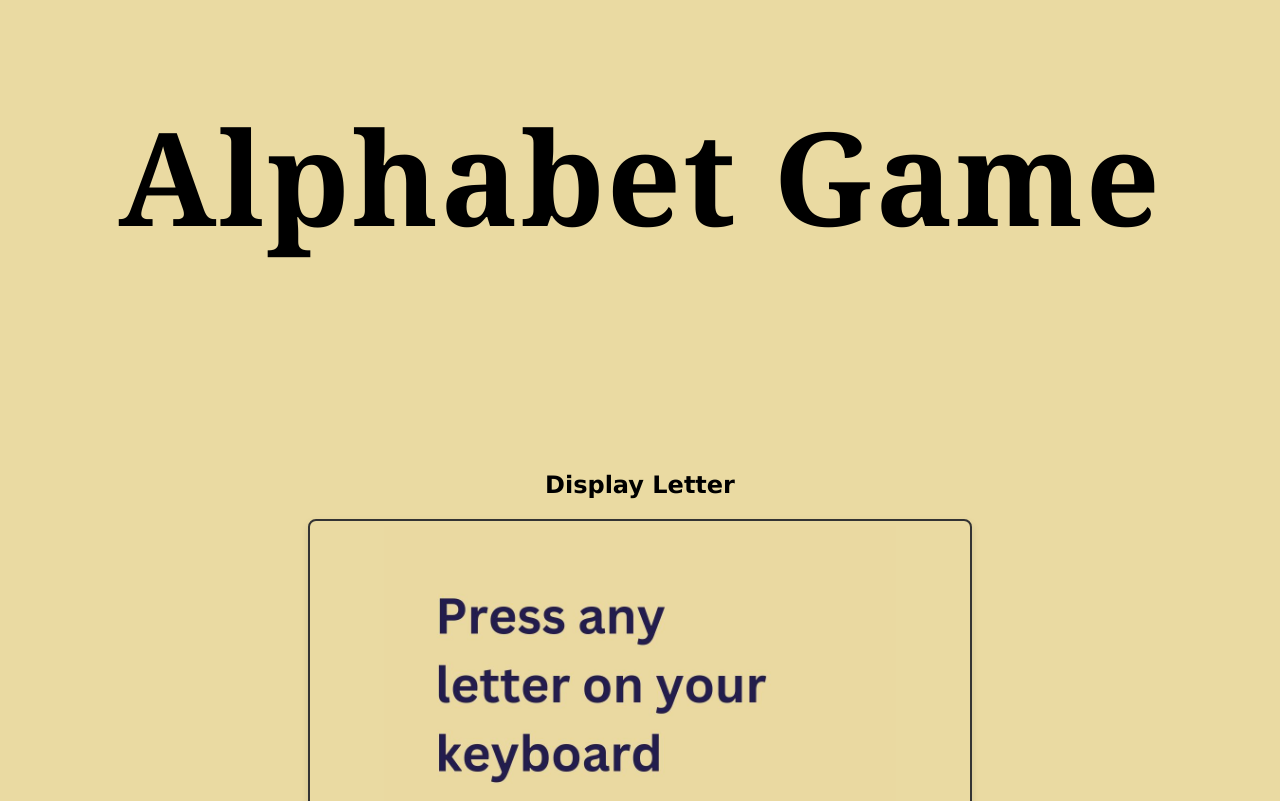
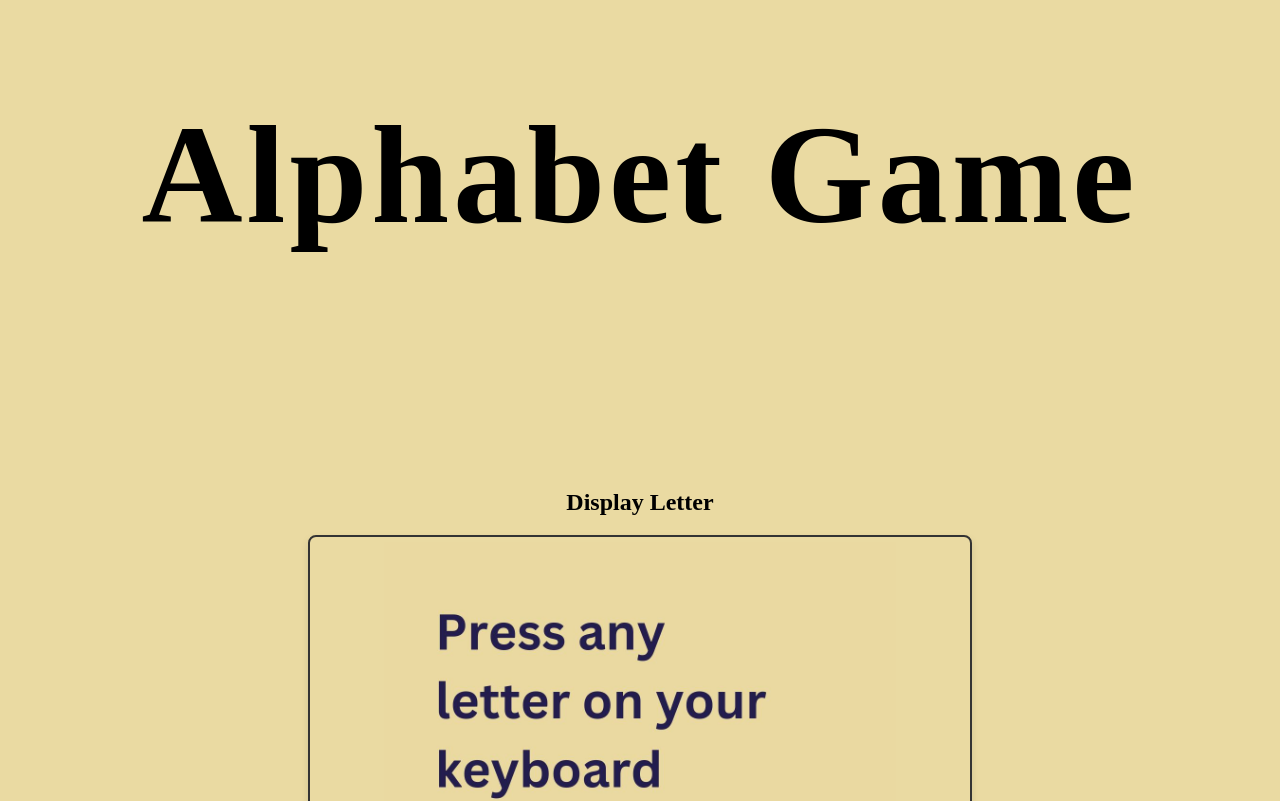
Before and after one commit to morleydan10/alphabet-app, a plain HTML site: page index.html in a window 1280 px wide. Shown: the top 801 px of the page. Drawn offline with Linux system fonts and the light colour scheme; no server answers.

Commit message:
added link to html head for font, changed font to schoolbell

```diff
--- a/index.html
+++ b/index.html
@@ -4,6 +4,7 @@
   <meta charset="UTF-8">
   <meta name="viewport" content="width=device-width, initial-scale=1.0">
   <link rel="stylesheet" href="styles.css">
+  <link href="https://fonts.google.com/specimen/Schoolbell?query=schoolbell">
   <title>Alphabet App</title>
 </head>
 
--- a/styles.css
+++ b/styles.css
@@ -8,25 +8,26 @@ body {
     align-items: center;
     min-height: 100vh;
     background-color: #EADAA2;
-    font-family: Verdana, sans-serif;
+    font-family: Schoolbell;
   }
 
   #title-div {
     font-weight: 400px;
-    font-family: Georgia, serif;
-    font-size: 65px;
-    letter-spacing: 2px;
+    font-family: Schoolbell;
+    font-size: 70px;
+    letter-spacing: 4px;
   }
 
   #list-of-letters {
     display: inline-flex;
     justify-content: space-between;
     flex-direction: row;
-    font-family: Georgia, serif;
+    font-family: Schoolbell;
     list-style-type: none;
     font-weight: bold;
-    font-size: 50px;
-    letter-spacing: 15px;
+    font-size: 60px;
+    letter-spacing: 30px;
+
   }
 
 
@@ -44,7 +45,7 @@ body {
   }
 
   .centered-text {
-    font-family: Georgia, serif;
+    font-family: Schoolbell;
     width: 100%;
     height: auto;
     display: block;
```
